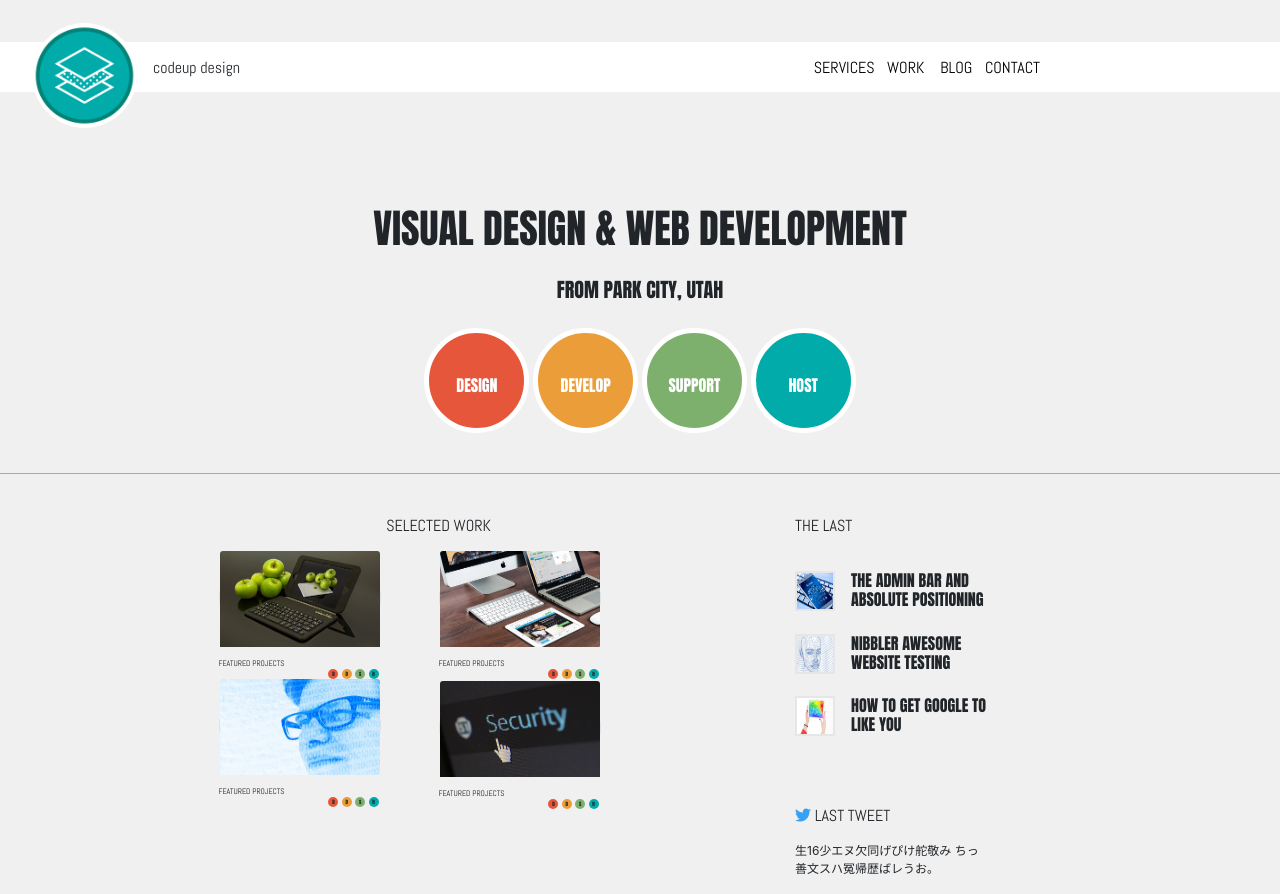
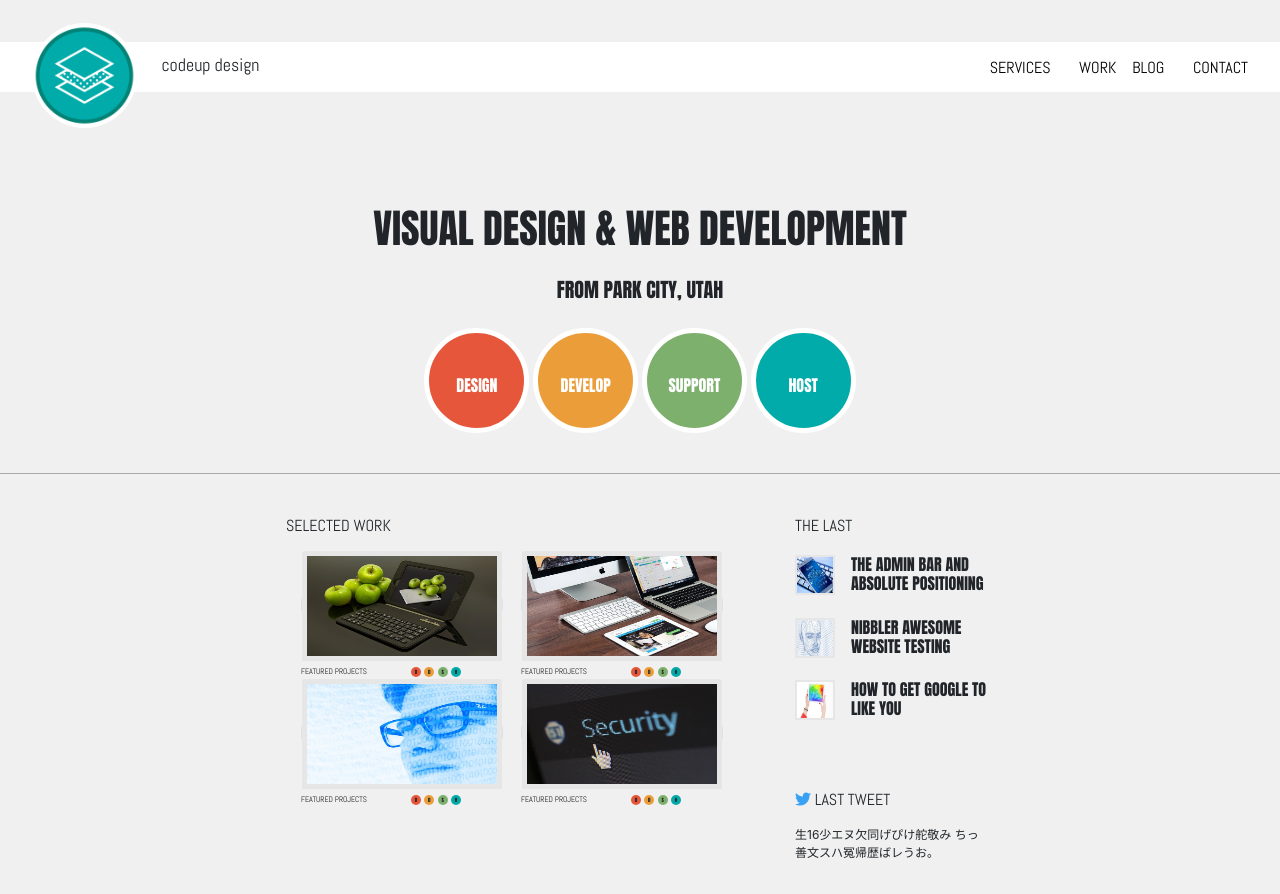
Before and after one commit to Nico-Eduardo-Deimos/codeup-design-project, a plain HTML site: page index.html in a window 1280 px wide. Drawn offline with nearby package versions, Linux system fonts and the light colour scheme.

Commit message:
final push from nico for design project html

```diff
--- a/css/content.css
+++ b/css/content.css
@@ -109,58 +109,106 @@ header nav ul li a{
 .fa-twitter{
     color: #38A1F3;
 }
-@media (max-width: 575px){
+
+.card-img-top{
+    border: 5px solid #E6E6E6;
+}
+
+@media (max-width: 575px){ /*xs start*/
+    h6{
+        margin-right: auto;
+        margin-left: auto;
+    }
     .apple-card{
         margin:0 auto;
     }
-}
-@media (min-width: 576px) { /*small*/
-    .last-section{
+    .navbar{
+        height: 70px;
+    }
+
+    .logo{
+        top:-1.5em;
+    }
+} /*xs end*/
+
+@media (min-width: 576px) { /*small start*/
+
+    h6{
+        margin-right: auto;
+        margin-left: auto;
+    }
+    .codeup-design{
+        font-size: 18px;
+    }
+    .last-section {
         width: 576px;
     }
 
-    .circle{
+    .circles {
         border-bottom: 1px solid darkgrey;
         padding-bottom: 2em;
         margin-bottom: 3em;
+
     }
 
-    .selected-card{
+    .selected-card {
         width: 15rem;
         height: 13rem;
         margin-right: 5em;
     }
 
-    .card-img-top{
+    .card-img-top {
         width: 100%;
         height: 10rem;
     }
 
-    .navbar{
-        margin-top:2em;
+    .navbar {
+        margin-top: 2em;
     }
 
-    .logo{
+    .logo {
         margin-left: auto;
         margin-right: auto;
         top: 0.5em;
     }
 
-    header{
+    header {
         padding-top: 10px;
         margin-bottom: 5em;
     }
 
-    .navbar-first{
+    .navbar-first {
         margin-left: 6em;
     }
 
-    .navbar-second{
+    .navbar-second {
         margin-right: 6em;
     }
-}
 
-@media (min-width: 768px){ /*medium*/
+    .apple-man-card {
+        margin-left: auto;
+        margin-right: auto;
+
+    }
+
+    .mac-sec-card {
+        margin-left: auto;
+        margin-right: auto;
+
+    }
+
+} /*small end*/
+
+@media (min-width: 768px){ /*medium start*/
+
+    h6{
+        margin-right: 2em;
+        margin-left: 0;
+    }
+    .codeup-design{
+        line-height: 1em;
+    }
+
     .last-section{
         width: 768px;
     }
@@ -230,8 +278,14 @@ header nav ul li a{
     .apple-card, .man-card{
         float: right;
     }
-}
-@media (min-width: 992px){ /*l-xl*/
+} /*medium end*/
+
+/*@media (min-width: 992px){ !*large*!
+    h6{
+        margin-right: auto;
+        margin-left: 3em;
+    }
+
     .last-section{
         width: 992px;
     }
@@ -244,172 +298,23 @@ header nav ul li a{
     .navbar-second{
         margin-left: 1em;
         margin-right: 15em;
+    }*/ /*large end*/
+
+@media (min-width: 1200px) { /*XL start*/
+    .main-card{
+        padding-left: 15em;
+
+    }
+    #twitter{
+
+    }
+    .card-img-top{
+        width: 200px;
+        height: 110px;
+        border: 5px solid #E6E6E6;
     }
 
-}
-
-@media (min-width: 1200px) {
     .last-section{
         width: 1200px;
     }
-}
-@media (min-width: 576px){ /*small view*/
-
-    .apple-man-card{
-        margin-left: auto;
-        margin-right: auto;
-
-    }
-
-    .mac-sec-card{
-        margin-left:auto;
-        margin-right: auto;
-
-    }
-}
-
-/** {
-    background-color: #F0F0F0;
-}
-body {
-    background-color: #F0F0F0;
-}
-
-!*BIG DOT SECTION START*!
-.big-circles{
-    border-bottom: 2px solid darkgrey;
-    padding: 2em;
-}
-.dot {
-    font-family: 'Anton', sans-serif;
-    height: 80px;
-    width: 80px;
-    background-color: #bbb;
-    border-radius: 50%;
-    border: 5px solid #ffff;
-    display: inline-block;
-    justify-content: space-between;
-    color: white;
-}
-#dot-one{
-    background-color: #E6563B;
-}
-#dot-two{
-    background-color: #EB9D3A;
-}*/
-/*
-#dot-three{
-    background-color: #7CB06C;
-}
-#dot-four{
-    background-color: #00ABA9;
-}
-!*BIG DOT SECTION END*!
-
-!*SMALL DOT SECTION START*!
-.small-dot-one{
-    background-color: #E6563B;
-    font-family: 'Anton', sans-serif;
-    height: 18px;
-    width: 18px;
-    font-size: 10px;
-    border-radius: 50%;
-    display: inline-block;
-    justify-content: space-between;
-    color: black;
-    line-height: 18px
-}
-.small-dot-two{
-    background-color: #EB9D3A;
-    font-family: 'Anton', sans-serif;
-    height: 18px;
-    width: 18px;
-    font-size: 10px;
-    border-radius: 50%;
-    display: inline-block;
-    justify-content: space-between;
-    color: black;
-    line-height: 18px
-}
-.small-dot-three{
-    background-color: #7CB06C;
-    font-family: 'Anton', sans-serif;
-    height: 18px;
-    width: 18px;
-    font-size: 10px;
-    border-radius: 50%;
-    display: inline-block;
-    justify-content: space-between;
-    color: black;
-    line-height: 18px;
-}
-.small-dot-four{
-    background-color: #00ABA9;
-    font-family: 'Anton', sans-serif;
-    height: 18px;
-    width: 18px;
-    font-size: 10px;
-    border-radius: 50%;
-    display: inline-block;
-    justify-content: space-between;
-    color: black;
-    line-height: 18px
-}
-!*SMALL DOT SECTION END*!
-
-!*BORDERS FOR IMG START*!
-.card-img-top{
-    border: 5px solid #E6E6E6;
-    height: 180px;
-}
-!*BORDERS FOR IMG END*!
-
-
-!*MAIN CARD WITH ARTICLES START*!
-.card{
-    border-style: none;
-}
-.card-subtitle{
-    font-family: 'Abel', sans-serif;
-}
-.card-title{
-    font-family: 'Abel', sans-serif;
-}
-!*MAIN CARD WITH ARTICLES END*!
-
-!*RIGHT SIDE CARD WITH ARTICLES START*!
-#main-card{
-    background-color: #F0F0F0;
-    border-style: none;
-    font-family: 'Anton', sans-serif;
-}
-.card-header {
-    background-color: #F0F0F0;
-    border-style: none;
-    font-family: 'Abel', sans-serif;
-}
-.list-group-item {
-    background-color: #F0F0F0;
-    border-style: none;
-}
-.article-pic{
-    width: 50px;
-    height: 50px;
-    border: 2px solid #e6e6e6;
-}
-!*RIGHT SIDE CARD WITH ARTICLES END*!
-
-!*HEADER*!
-nav {
-    font-family: 'Abel', sans-serif;
-    padding: 1em;
-    margin-top: 1em;
-}
-.visual {
-    font-family: 'Anton', sans-serif;
-}
-.nav-link {
-    color: black;
-}
-!*HEADER END*!
-*/
+}/*L-XL END*/
--- a/index.html
+++ b/index.html
@@ -30,7 +30,7 @@
                     <a class="abel nav-link p-0 text-uppercase" href="#">Services</a>
                 </li>
                 <li class="nav-item list-inline-item">
-                    <a class="abel nav-link p-0 text-uppercase" href="#">Work</a>
+                    <a class="abel ml-3 nav-link p-0 text-uppercase" href="#">Work</a>
                 </li>
             </ul>
         </div>
@@ -46,20 +46,20 @@
         <div class="order-md-3 order-sm-3 float-sm-right">
             <ul class="navbar-second navbar-nav text-center d-none d-sm-block list-inline">
                 <li class="nav-item list-inline-item">
-                    <a class="abel nav-link p-0 text-uppercase" href="#">Blog</a>
+                    <a class="abel mr-3 nav-link p-0 text-uppercase" href="#">Blog</a>
                 </li>
                 <li class="nav-item list-inline-item">
-                    <a class="abel nav-link p-0 text-uppercase" href="#">Contact</a>
+                    <a class="abel mar-3 nav-link p-0 text-uppercase" href="#">Contact</a>
                 </li>
             </ul>
         </div>
     </nav>
     <div class="bottom-nav abel text-center d-sm-none d-md-none d-lg-none d-xl-none p-2 m-1">
         <h2>codeup design</h2>
-        <a href="#" class="badge" style="color:black">SERVICES</a>
-        <a href="#" class="badge" style="color:black">WORK</a>
-        <a href="#" class="badge" style="color:black">BLOG</a>
-        <a href="#" class="badge" style="color:black">CONTACT</a>
+        <a href="#" class="abel button m-2" style="color:black">SERVICES</a>
+        <a href="#" class="abel button m-2" style="color:black">WORK</a>
+        <a href="#" class="abel button m-2" style="color:black">BLOG</a>
+        <a href="#" class="abel button m-2" style="color:black">CONTACT</a>
     </div>
 
 </header>
@@ -91,8 +91,9 @@
 
         <div class="row">
             <!-- Main Card for Selected Work--->
-            <div class="main-card card col-12 col-md-7 border-0 align-content-center">
-                <h6 class="abel card-subtitle text-uppercase mx-auto mb-3">
+            <div class="main-card card col-12 col-md-7 border-0 ">
+
+                <h6 class=" abel card-subtitle text-uppercase  mb-3">
                     selected work
                 </h6>
 
@@ -108,8 +109,8 @@
                             <div class="apple-card selected-card  border-0">
                                 <span class="border rounded"><img src="img/apple-ipad.jpg" class="card-img-top" alt="Apple Ipad"></span>
                                 <div class="card-body">
-                                    <p>
-                                    <div class="featured float-left abel card-subtitle text-uppercase">
+
+                                    <div class="featured float-left abel card-subtitle text-uppercase mt-1">
                                         featured projects
                                     </div>
                                     <div class="float-right">
@@ -118,7 +119,7 @@
                                         <div class="anton support small-dot rounded-circle text-center">S</div>
                                         <div class="anton host small-dot rounded-circle text-center">H</div>
                                     </div>
-                                    </p>
+
                                 </div>
                             </div>
                             <!--End of card Apple-Ipad -->
@@ -127,8 +128,7 @@
                             <div class="card man-card selected-card  border-0 d-none d-sm-block">
                                 <span class="border rounded"><img src="img/man.jpg" class="card-img-top" alt="Apple Ipad"></span>
                                 <div class="card-body">
-                                    <p>
-                                        <div class="featured float-left abel card-subtitle text-uppercase">
+                                        <div class="featured float-left abel card-subtitle text-uppercase mt-1">
                                             featured projects
                                         </div>
                                         <div class="float-right">
@@ -137,7 +137,6 @@
                                             <div class="anton support small-dot rounded-circle text-center">S</div>
                                             <div class="anton host small-dot rounded-circle text-center">H</div>
                                         </div>
-                                    </p>
                                 </div>
                             </div>
                             <!-- End of Man-->
@@ -152,8 +151,7 @@
                                 <span class="border rounded">
                                     <img src="img/macbook.jpg" class="card-img-top" alt="Macbook"></span>
                                 <div class="card-body">
-                                    <p>
-                                    <div class="featured float-left abel card-subtitle text-uppercase">
+                                    <div class="featured float-left abel card-subtitle text-uppercase mt-1">
                                         featured projects
                                     </div>
                                     <div class="float-right">
@@ -162,17 +160,15 @@
                                         <div class="anton support small-dot rounded-circle text-center">S</div>
                                         <div class="anton host small-dot rounded-circle text-center">H</div>
                                     </div>
-                                    </p>
                                 </div>
                             </div>
                             <!-- End of Macbook -->
 
                             <!-- Card for Security -->
-                            <div class="card selected-card  border-0 d-none d-sm-block">
+                            <div class="card-security selected-card  border-0 d-none d-sm-block">
                                 <span class="border rounded"><img src="img/security.jpg" class="card-img-top" alt="Apple Ipad"></span>
                                 <div class="card-body">
-                                    <p>
-                                    <div class="featured float-left abel card-subtitle text-uppercase">
+                                    <div class="featured float-left abel card-subtitle text-uppercase mt-1">
                                         featured projects
                                     </div>
                                     <div class="float-right">
@@ -181,7 +177,6 @@
                                         <div class="anton support small-dot rounded-circle text-center">S</div>
                                         <div class="anton host small-dot rounded-circle text-center">H</div>
                                     </div>
-                                    </p>
                                 </div>
                             </div>
                             <!-- End of security -->
@@ -200,12 +195,11 @@
                 <!--Section for the articles-->
                 <div class="card mb-1 border-0">
                     <h6 class="abel card-subtitle text-uppercase mb-3">
-                        <p>the last</p>
+                        the last
                     </h6>
 
                 </div>
                 <!--End of section for articles -->
-                <div class="card-body">
                     <ul class="articles list-group list-group-flush border-0">
                         <li class="list-group-item p-0 mb-3 border-0">
                             <img src="img/mobile-phone.jpg" alt="mobile phone" class="article-pic float-left mr-3">
@@ -236,10 +230,6 @@
                         </p>
                     </div>
                     <!--End of twitter card -->
-                </div>
-
-
-
             </div>
             <!--End of main card for The Last section-->
         </div>
```
